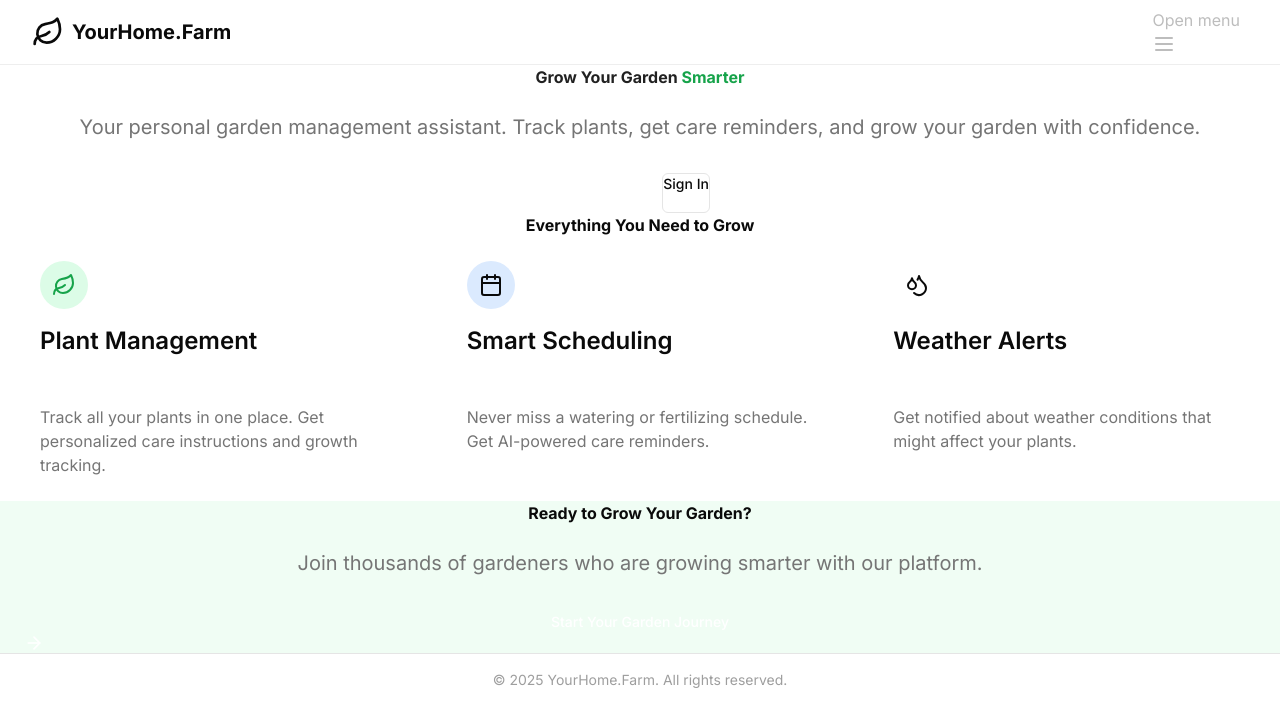
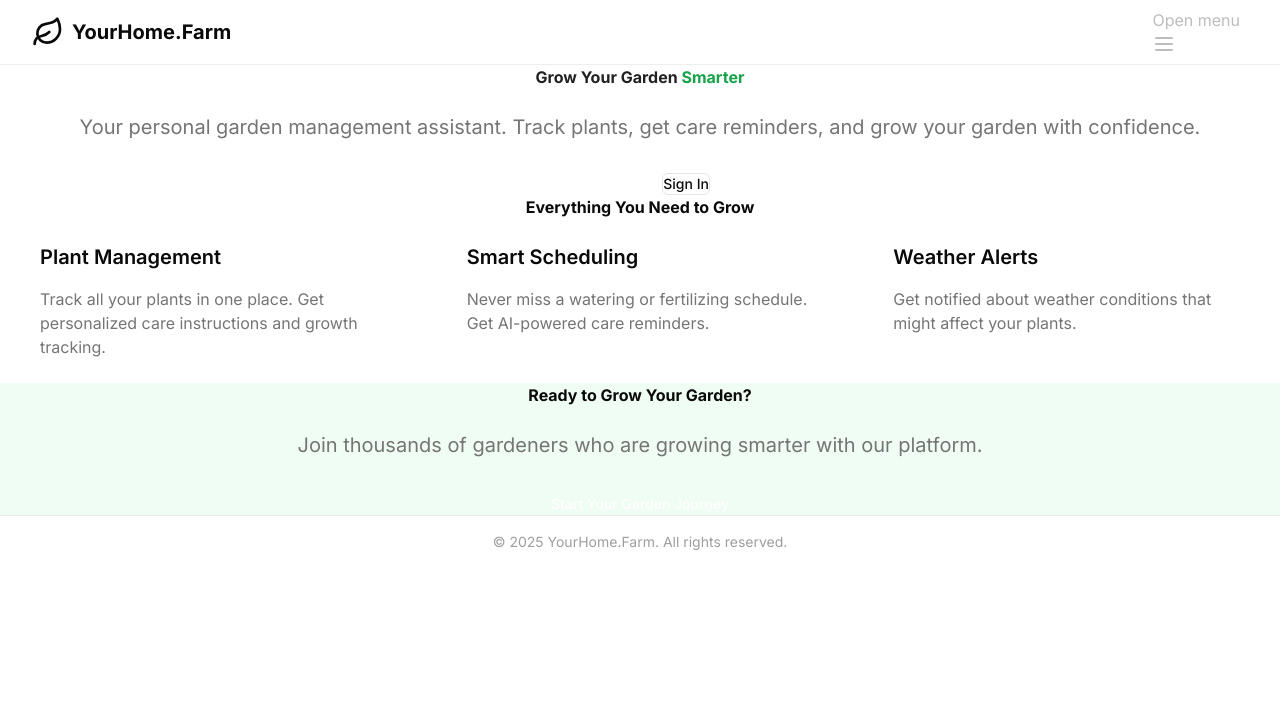
Before and after one commit to jeffgeiser/yourhome.farm, a Next.js app: page / in a window 1280 px wide. Shown: the top 726 px of the page. Built offline with nearby package versions, Linux system fonts and the light colour scheme.

Commit message:
revert: simplify landing page design

```diff
--- a/app/page.tsx
+++ b/app/page.tsx
@@ -1,18 +1,12 @@
 import Link from 'next/link';
-import Image from 'next/image';
 import { Button } from '@/components/ui/button';
-import { Card, CardContent, CardHeader, CardTitle } from '@/components/ui/card';
-import { Leaf, Calendar, Droplets, Sun, ArrowRight } from 'lucide-react';
 
 export default function Home() {
   return (
     <div className="flex flex-col min-h-screen">
       {/* Hero Section */}
       <section className="relative h-[80vh] flex items-center justify-center bg-gradient-to-b from-green-50 to-white">
-        <div className="absolute inset-0 overflow-hidden">
-          <div className="absolute inset-0 bg-[url('/images/garden-bg.jpg')] bg-cover bg-center opacity-20" />
-        </div>
-        <div className="container mx-auto px-4 z-10 text-center">
+        <div className="container mx-auto px-4 text-center">
           <h1 className="text-5xl md:text-7xl font-bold text-gray-900 mb-6">
             Grow Your Garden
             <span className="text-green-600"> Smarter</span>
@@ -24,7 +18,6 @@ export default function Home() {
             <Button asChild size="lg" className="bg-green-600 hover:bg-green-700 text-white">
               <Link href="/signup">
                 Get Started
-                <ArrowRight className="ml-2 h-5 w-5" />
               </Link>
             </Button>
             <Button asChild size="lg" variant="outline">
@@ -43,47 +36,26 @@ export default function Home() {
             Everything You Need to Grow
           </h2>
           <div className="grid grid-cols-1 md:grid-cols-3 gap-8">
-            <Card className="border-0 shadow-lg hover:shadow-xl transition-shadow">
-              <CardHeader>
-                <div className="bg-green-100 p-3 rounded-full w-12 h-12 flex items-center justify-center mb-4">
-                  <Leaf className="h-6 w-6 text-green-600" />
-                </div>
-                <CardTitle>Plant Management</CardTitle>
-              </CardHeader>
-              <CardContent>
+            <div className="p-6 bg-white rounded-lg shadow-lg">
+              <h3 className="text-xl font-semibold mb-4">Plant Management</h3>
               <p className="text-gray-600">
                 Track all your plants in one place. Get personalized care instructions and growth tracking.
               </p>
-              </CardContent>
-            </Card>
+            </div>
 
-            <Card className="border-0 shadow-lg hover:shadow-xl transition-shadow">
-              <CardHeader>
-                <div className="bg-blue-100 p-3 rounded-full w-12 h-12 flex items-center justify-center mb-4">
-                  <Calendar className="h-6 w-6 text-blue-600" />
-                </div>
-                <CardTitle>Smart Scheduling</CardTitle>
-              </CardHeader>
-              <CardContent>
+            <div className="p-6 bg-white rounded-lg shadow-lg">
+              <h3 className="text-xl font-semibold mb-4">Smart Scheduling</h3>
               <p className="text-gray-600">
                 Never miss a watering or fertilizing schedule. Get AI-powered care reminders.
               </p>
-              </CardContent>
-            </Card>
+            </div>
 
-            <Card className="border-0 shadow-lg hover:shadow-xl transition-shadow">
-              <CardHeader>
-                <div className="bg-amber-100 p-3 rounded-full w-12 h-12 flex items-center justify-center mb-4">
-                  <Droplets className="h-6 w-6 text-amber-600" />
-                </div>
-                <CardTitle>Weather Alerts</CardTitle>
-              </CardHeader>
-              <CardContent>
+            <div className="p-6 bg-white rounded-lg shadow-lg">
+              <h3 className="text-xl font-semibold mb-4">Weather Alerts</h3>
               <p className="text-gray-600">
                 Get notified about weather conditions that might affect your plants.
               </p>
-              </CardContent>
-            </Card>
+            </div>
           </div>
         </div>
       </section>
@@ -100,7 +72,6 @@ export default function Home() {
           <Button asChild size="lg" className="bg-green-600 hover:bg-green-700 text-white">
             <Link href="/signup">
               Start Your Garden Journey
-              <ArrowRight className="ml-2 h-5 w-5" />
             </Link>
           </Button>
         </div>
```
Lines whose indentation alone changed are shown as unchanged.
